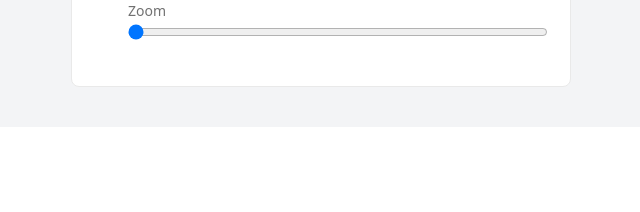
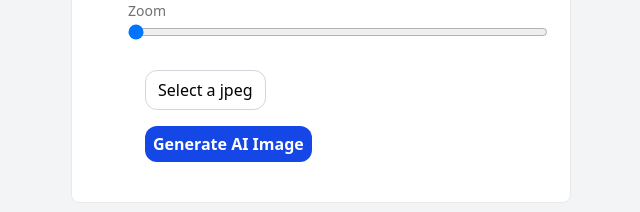
Before and after one commit to mattbocc/card-builder, a React (Vite) app: page / in a window 1280 px wide. Shown: the part 1999-2211 px from the top of the page, without its empty margins (639-1279 px from the left). Before the commit the page ends 2126 px from the top, so only its background shows below. Built offline with nearby package versions, Linux system fonts and the light colour scheme.

Commit message:
Changed image output area. Added area to input jpeg files. Added state variables for managing the path location for input files.

```diff
--- a/package.json
+++ b/package.json
@@ -13,6 +13,7 @@
 		"@headlessui/react": "^2.2.7",
 		"@heroicons/react": "^2.2.0",
 		"@tailwindcss/vite": "^4.1.12",
+		"axios": "^1.11.0",
 		"primereact": "^10.9.7",
 		"react": "^19.1.1",
 		"react-dom": "^19.1.1",
--- a/src/components/cards/Poke.tsx
+++ b/src/components/cards/Poke.tsx
@@ -35,16 +35,16 @@ const Poke: React.FC<CardProps> = ({
     attack,
     croppedAreaPixels
 }) => {
-    const [previewUrl, setPreviewUrl] = React.useState<string>('/images/picture/general-img-landscape.png');
+    const [previewUrl, setPreviewUrl] = React.useState<string>('/images/output/general-img-landscape.png');
 
     React.useEffect(() => {
         let cancel = false;
         (async () => {
             if (!croppedAreaPixels) {
-                setPreviewUrl('/images/picture/general-img-landscape.png');
+                setPreviewUrl('/images/output/general-img-landscape.png');
                 return;
             }
-            const url = await CroppedImage('/images/picture/us.png', croppedAreaPixels);
+            const url = await CroppedImage('/images/output/output_image.png', croppedAreaPixels);
             if (!cancel) setPreviewUrl(url);
         })();
         return () => {
--- a/src/components/settings/Settings.tsx
+++ b/src/components/settings/Settings.tsx
@@ -1,4 +1,4 @@
-import React from 'react';
+import React, { useEffect, useState } from 'react';
 import { Menu, MenuButton, MenuItem, MenuItems } from '@headlessui/react';
 import { ChevronDownIcon } from '@heroicons/react/20/solid';
 import { CardStyles } from './data/CardStyles.ts';
@@ -65,6 +65,10 @@ const Settings: React.FC<SettingsProps> = ({
     const handleCropComplete = React.useCallback((_area: any, pixels: any) => {
         setCroppedAreaPixels(pixels);
     }, []);
+    const [imageString, setImageString] = useState<string>('');
+    React.useEffect(() => {
+        console.log(imageString);
+    }, [imageString]);
     return (
         <div className="flex flex-col items-center justify-center flex-wrap wrap-normal gap-8 w-[500px] py-10 bg-white rounded-lg border-1 border-gray-200 px-14">
             <div className="flex flex-col flex-wrap gap-8 ">
@@ -462,7 +466,7 @@ const Settings: React.FC<SettingsProps> = ({
                 <h2 className="text-2xl font-bold text-black">Image</h2>
                 <div className="relative w-[420px] h-[280px] rounded-md overflow-hidden border border-gray-200">
                     <Cropper
-                        image={`/images/picture/us.png`}
+                        image={`/images/output/output_image.png`}
                         crop={crop}
                         zoom={zoom}
                         aspect={4 / 3}
@@ -484,6 +488,28 @@ const Settings: React.FC<SettingsProps> = ({
                     />
                 </div>
             </div>
+            <div className="flex flex-col w-full gap-6 items-start">
+                <div>
+                    <label
+                        className="border-1 border-gray-300 w-20 px-3 py-2 rounded-xl hover:cursor-pointer "
+                        htmlFor="img"
+                    >
+                        {imageString ? imageString : 'Select a jpeg'}
+                    </label>
+                    <input
+                        type="file"
+                        className="hidden"
+                        accept=".jpeg"
+                        value={imageString}
+                        onChange={e => setImageString(e.target.value)}
+                        id="img"
+                    />
+                </div>
+
+                <button className="flex flex-col px-2 py-2 rounded-xl font-bold text-headingMd text-white bg-blue-700 hover:cursor-pointer ">
+                    Generate AI Image
+                </button>
+            </div>
         </div>
     );
 };
```
Also changed, not shown: public/images/output/general-img-landscape.png (renamed from public/images/picture/general-img-landscape.png), 1 other file (tests, documents, lock files or other folders).
